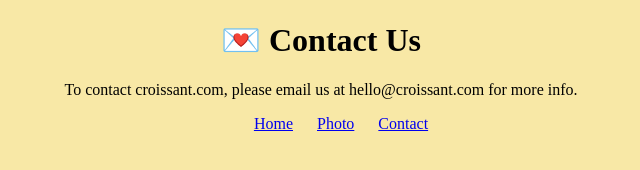
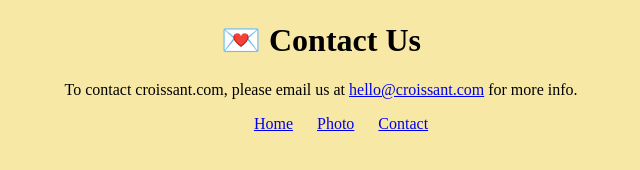
Before and after one commit to rabbiakhan/Croissant, a plain HTML site: page contact.html in a window 1280 px wide. Shown: the whole page, without its empty margins (319-959 px from the left). Drawn offline with Linux system fonts and the light colour scheme.

Commit message:
updating contact mail

```diff
--- a/contact.html
+++ b/contact.html
@@ -10,7 +10,8 @@
   <body>
     <h1>💌 Contact Us</h1>
     <p>
-      To contact croissant.com, please email us at hello@croissant.com for more
+      To contact croissant.com, please email us at
+      <a href="mailto:hello@croissant.com">hello@croissant.com</a> for more
       info.
     </p>
     <ul>
```
